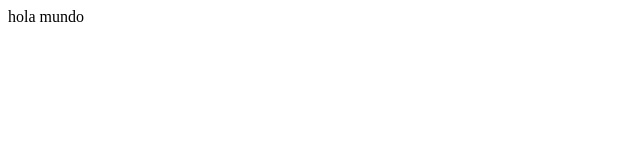
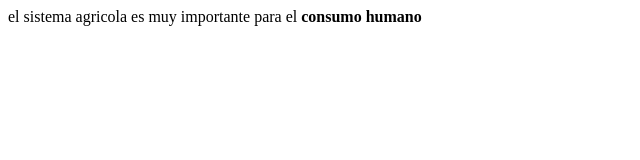
Before and after one commit to 72456266/72456266.github.io, a plain HTML site: page index1.html in a window 1280 px wide. Shown: the whole page, without its empty margins (0-640 px from the left). Drawn offline with Linux system fonts and the light colour scheme.

Commit message:
avance de html

```diff
--- a/index1.html
+++ b/index1.html
@@ -4,9 +4,9 @@
     <meta charset="UTF-8">
     <meta http-equiv="X-UA-Compatible" content="IE=edge">
     <meta name="viewport" content="width=device-width, initial-scale=1.0">
-    <title>carlos alberto eugenio durand</title>
+    <title>carlos alberto eugenio durand 10-04-21</title>
 </head>
 <body>
-    hola mundo
+el sistema agricola es muy importante para el<strong> consumo humano
 </body>
 </html>
```
